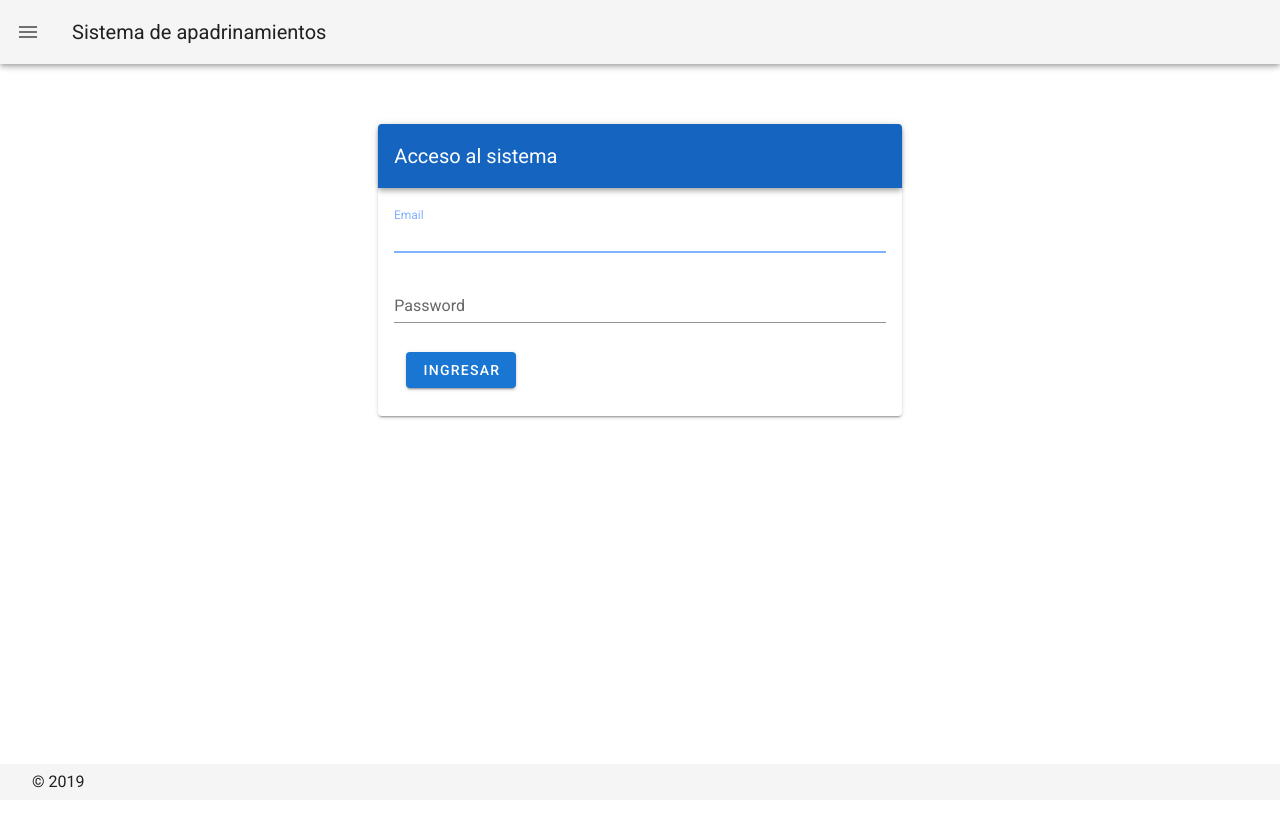
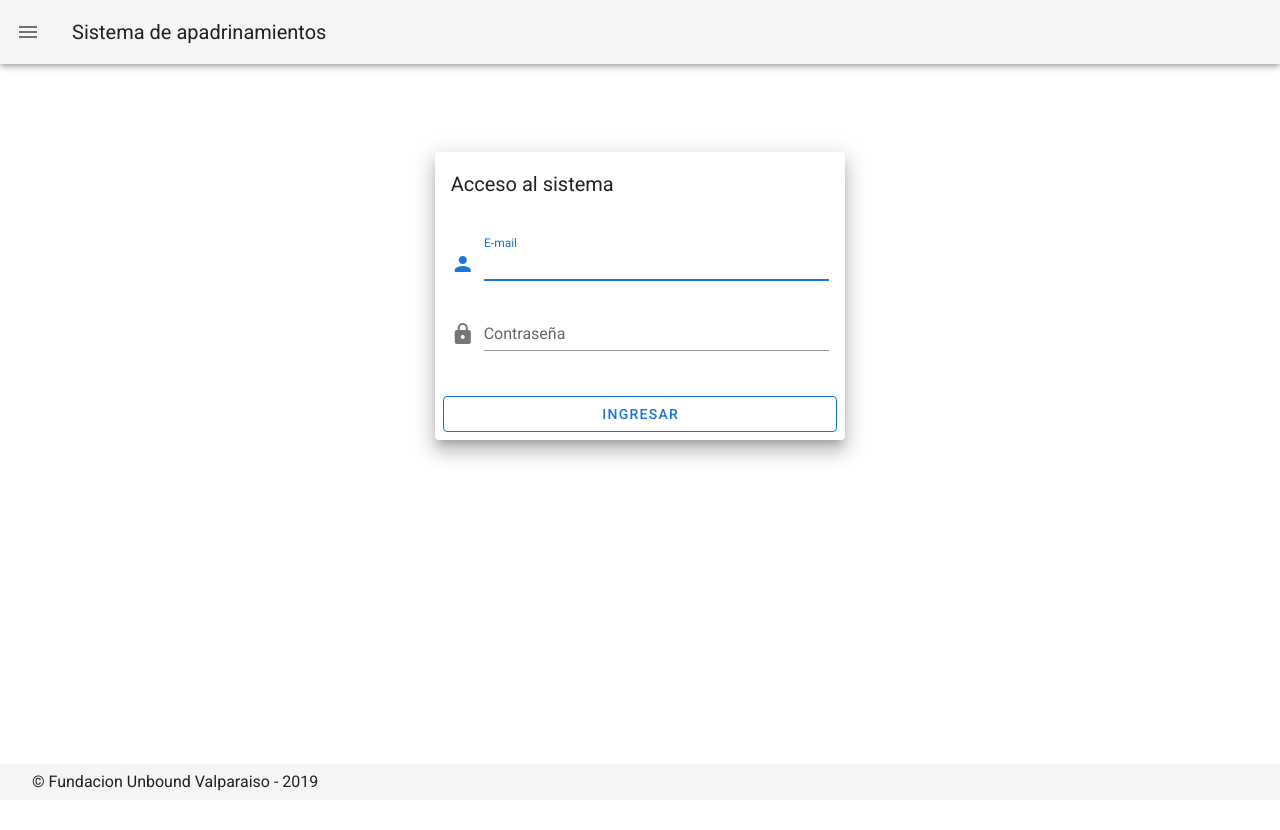
Before and after one commit to UnboundProyect2019/UnboundValpo-2019, a Vue app in the folder front-end/: page /login in a window 1280 px wide. Shown: the top 830 px of the page. Before the commit the page ends 800 px from the top, so only its background shows below. Built offline with nearby package versions, Linux system fonts and the light colour scheme.

Commit message:
Version buena, con buscador de ahijados por proyecto y rediseño de login

```diff
--- a/front-end/src/App.vue
+++ b/front-end/src/App.vue
@@ -97,7 +97,7 @@
 
           <template v-slot:append>
             <div class="pa-2">
-              <v-btn block @click="salir()">Salir</v-btn>
+              <v-btn block outlined @click="salir()" color="error">Salir</v-btn>
             </div>
           </template>
         </v-navigation-drawer>
@@ -125,7 +125,7 @@
     <!-- FIN CONTENIDO -->
     <!-- FOOTER -->
     <v-footer :inset="footer.inset" app>
-      <span class="px-4">&copy; {{ new Date().getFullYear() }}</span>
+      <span class="px-4">&copy; Fundacion Unbound Valparaiso - {{ new Date().getFullYear() }}</span>
     </v-footer>
     <!-- FIN FOOTER -->
   </v-app>
--- a/front-end/src/components/Ahijado.vue
+++ b/front-end/src/components/Ahijado.vue
@@ -8,13 +8,19 @@
     <template v-slot:top>
       <v-toolbar flat color="white">
         <v-toolbar-title>Ahijados</v-toolbar-title>
-        <v-divider
-          class="mx-4"
-          inset
-          vertical
-        ></v-divider>
+        <v-divider class="mx-4" inset vertical ></v-divider>
+        <v-flex mt-8>
+          <v-select
+          :items="proyectosBusqueda"
+          label="Proyectos"
+          v-model="search"
+          solo
+        ></v-select>
+        </v-flex>
+        <v-divider class="mx-4" inset vertical></v-divider>
         <v-text-field class="text-xs-center" v-model="search" append-icon="search"
-          label="Busqueda" single-line hide-details></v-text-field>
+          label="Busqueda" solo hide-details></v-text-field>
+
         <v-spacer></v-spacer>
         <!-- INICIO DIALOG -->
         <v-dialog v-model="dialog" max-width="500px">
@@ -110,10 +116,10 @@
                <v-btn @click="activarDesactivarCerrarCA()" color="dark darken-1" text large>
                   Cancelar
                 </v-btn>
-                <v-btn v-if="adAccionCA==1" @click="activate_carta_agradecimiento()" color="green darken-1" text large >
+                <v-btn v-if="adAccionCA==1" @click="activate_carta_agradecimiento(), ejemplo()" color="green darken-1" text large >
                   Ingresar
                 </v-btn>
-                <v-btn v-if="adAccionCA==2" @click="deactivate_carta_agradecimiento()" color="red darken-1" text large >
+                <v-btn v-if="adAccionCA==2" @click="deactivate_carta_agradecimiento(), ejemplo()" color="red darken-1" text large >
                   Quitar
                 </v-btn>
             </v-card-actions>
@@ -244,6 +250,7 @@
     data: () => ({
       dialog: false,
       search:'',
+      searchNombreProyecto:'',
       ahijados:[],
       headers: [
         { text: 'Actions', value: 'action', sortable: false },
@@ -254,12 +261,13 @@
         { text: 'Carta Agradecimiento', value: 'carta_agradecimiento',sortable: false },
         { text: 'Carta Navidad', value: 'carta_navidad',sortable: false },
         { text: 'Carta Invierno', value: 'carta_invierno',sortable: false },
-        { text: 'Datos', value: 'data',sortable: false },
+        // { text: 'Datos', value: 'data',sortable: false },
       ],
       editedIndex: -1,
       _id:'',
       proyecto:'',
       proyectos: [],
+      proyectosBusqueda:[],
       nombre:'',
       apellidos:'',
       fecha_nacimiento:'',
@@ -300,10 +308,14 @@
     created () {
       this.listar();
       this.selectProyecto();
+      this.selectProyectoBusqueda();
     },
 
     methods: {
-      selectProyecto(){ //hacer disponible para asist social
+      ejemplo(){
+        console.log('Funciona &&');
+      },
+      selectProyecto(){
         let me = this;
         let proyectoArray =[];
         let header = {"Token": this.$store.state.token};
@@ -313,6 +325,21 @@
             proyectoArray = response.data;
             proyectoArray.map(function (x) {
                 me.proyectos.push({text:x.nombre_proyecto, value:x._id});
+            })
+        }).catch(function (error) {
+          console.log(error);
+        });
+      },
+      selectProyectoBusqueda(){
+        let me = this;
+        let proyectoArray =[];
+        let header = {"Token": this.$store.state.token};
+        let configuracion = {headers:header}; //headers --> S
+        axios.get('proyecto/list',configuracion).then(function (response) { //OJO
+            // console.log(response);
+            proyectoArray = response.data;
+            proyectoArray.map(function (x) {
+                me.proyectosBusqueda.push({text:x.nombre_proyecto, value:x.nombre_proyecto});
             })
         }).catch(function (error) {
           console.log(error);
--- a/front-end/src/components/Egresado.vue
+++ b/front-end/src/components/Egresado.vue
@@ -13,14 +13,23 @@
           inset
           vertical
         ></v-divider>
+        <v-flex mt-8>
+            <v-select
+            :items="proyectos"
+            label="Proyectos"
+
+            solo
+          ></v-select>
+        </v-flex>
+        <v-divider class="mx-4" inset vertical ></v-divider>
         <v-text-field class="text-xs-center" v-model="search" append-icon="search"
-          label="Busqueda" single-line hide-details></v-text-field>
+          label="Busqueda" solo hide-details></v-text-field>
         <v-spacer></v-spacer>
         <!-- INICIO DIALOG -->
         <v-dialog v-model="dialog" max-width="500px">
-          <template v-slot:activator="{ on }">
+          <!-- <template v-slot:activator="{ on }">
             <v-btn color="primary" dark class="mb-2" v-on="on">Nuevo Ahijado</v-btn>
-          </template>
+          </template> -->
           <v-card>
             <v-card-title>
               <span class="headline">{{ formTitle }}</span>
--- a/front-end/src/components/Login.vue
+++ b/front-end/src/components/Login.vue
@@ -1,30 +1,67 @@
 <template>
-    <v-layout align-center justify-center>
-        <v-flex cols="12" sm="8" md="6" lg5 x14 mt-12>
-            <v-card>
-                <v-toolbar dark color="blue darken-3">
-                    <v-toolbar-title>
-                        Acceso al sistema
-                    </v-toolbar-title>
+    <div id="app">
+        <v-app id="inspire">
+            <v-content>
+                <v-container fluid fill-height>
+                    <v-layout justify-center>
+                    <v-flex xs12 sm8 md4>
+                        <v-card class="elevation-12">
+                        <v-toolbar flat>
+                            <v-toolbar-title>Acceso al sistema</v-toolbar-title>
+                            <v-spacer></v-spacer>
+                            <!-- <v-tooltip bottom>
+                                <template v-slot:activator="{ on }">
+                                    <v-btn
+                                    :href="source"
+                                    icon
+                                    large
+                                    target="_blank"
+                                    v-on="on"
+                                    >
+                                    <v-icon>mdi-code-tags</v-icon>
+                                    </v-btn>
+                                </template>
+                                <span>Source</span>
+                            </v-tooltip> -->
                         </v-toolbar>
                         <v-card-text>
-                    <v-text-field autofocus v-model="email" color="accent" label="Email" aria-required>
-                    </v-text-field>
-                    <v-text-field v-model="password" type="password" color="accent" label="Password" required>
-                    </v-text-field>
+                            <v-form>
+                                <v-text-field
+                                    autofocus
+                                    v-model="email"
+                                    label="E-mail"
+                                    name="login"
+                                    prepend-icon="person"
+                                    type="text"
+                                    aria-required
+                                ></v-text-field>
+
+                                <v-text-field
+                                    v-model="password"
+                                    label="Contraseña"
+                                    name="password"
+                                    prepend-icon="lock"
+                                    type="password"
+                                    required
+                                ></v-text-field>
+                            </v-form>
                             <v-flex class="red--text" v-if="errorM">
                                 {{errorM}}
                             </v-flex>
-                    <v-card-actions class="px-3 pb-3">
-                        <v-flex text-xs-right>
-                            <v-btn @click="ingresar()" color="primary" class="btn-block">Ingresar</v-btn>
-                        </v-flex>
+                        </v-card-text>
+                        <v-card-actions>
+                            <v-spacer></v-spacer>
+                            <v-btn block outlined color="primary"  @click="ingresar()">Ingresar</v-btn>
                         </v-card-actions>
-                </v-card-text>
                         </v-card>
                     </v-flex>
                     </v-layout>
+                </v-container>
+            </v-content>
+        </v-app>
+    </div>
 </template>
+
 
 <script>
 import axios from 'axios';
--- a/front-end/src/components/Proyecto.vue
+++ b/front-end/src/components/Proyecto.vue
@@ -14,7 +14,7 @@
           vertical
         ></v-divider>
         <v-text-field class="text-xs-center" v-model="search" append-icon="search"
-                    label="Busqueda" single-line hide-details></v-text-field>
+                    label="Busqueda" solo hide-details></v-text-field>
         <v-spacer></v-spacer>
         <!-- INICIO DIALOG -->
         <v-dialog v-model="dialog" max-width="500px">
--- a/front-end/src/components/Usuario.vue
+++ b/front-end/src/components/Usuario.vue
@@ -14,7 +14,7 @@
           vertical
         ></v-divider>
         <v-text-field class="text-xs-center" v-model="search" append-icon="search"
-                    label="Busqueda" single-line hide-details></v-text-field>
+                    label="Busqueda" solo hide-details></v-text-field>
         <v-spacer></v-spacer>
         <!-- INICIO DIALOG -->
         <v-dialog v-model="dialog" max-width="500px">
```
Lines whose indentation alone changed are shown as unchanged.
